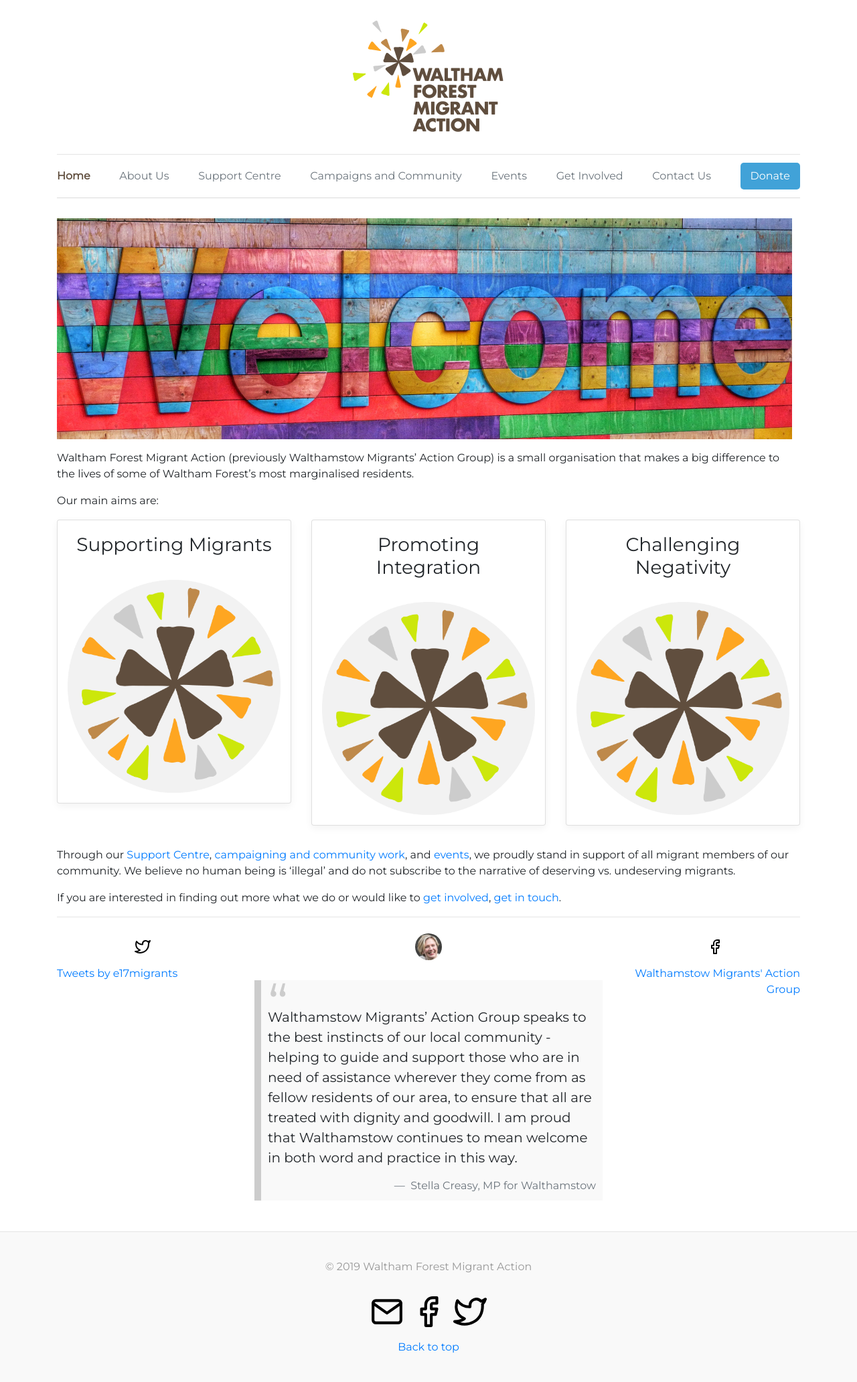
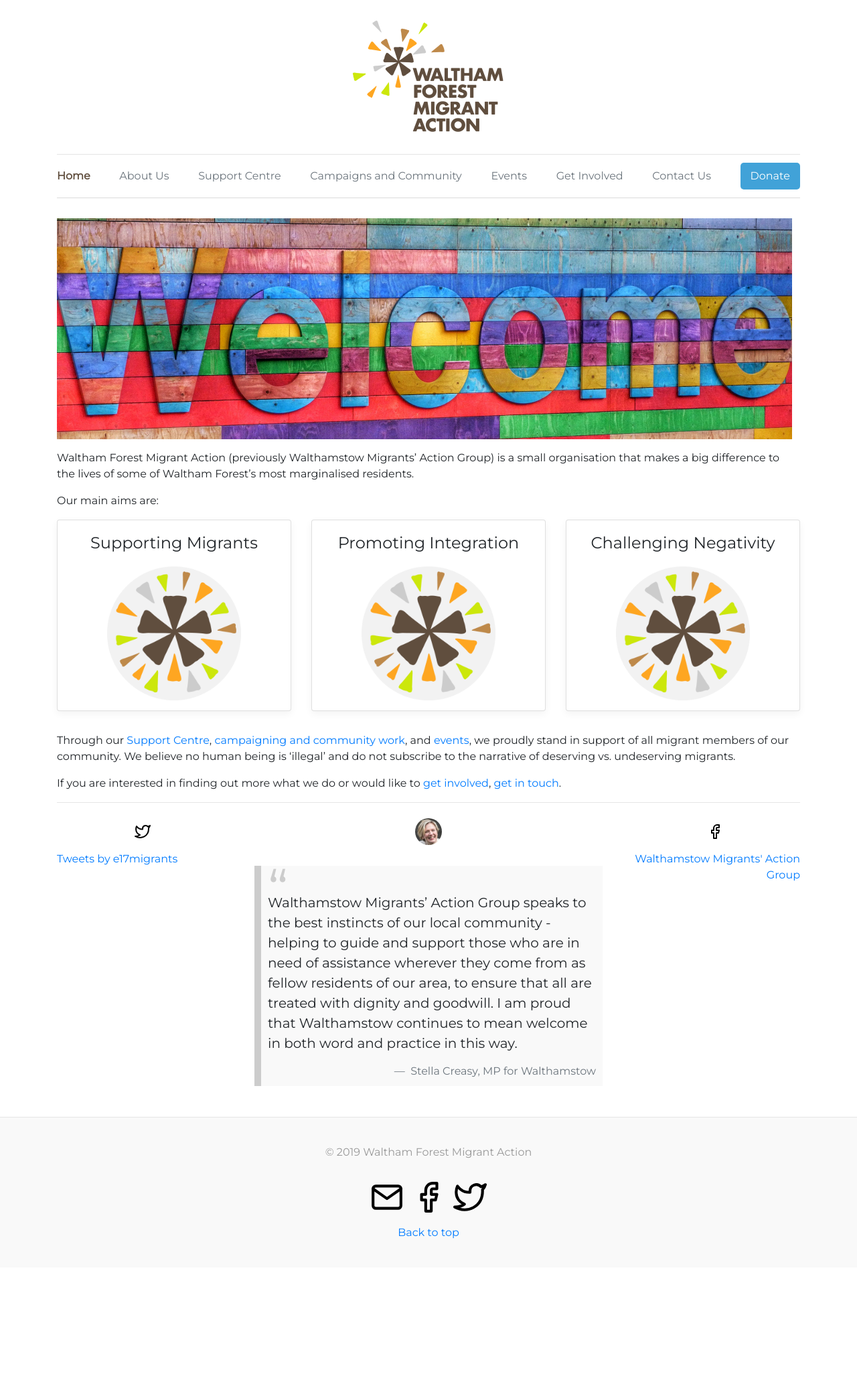
Before and after one commit to wfmigrantaction/wfmigrantaction.github.io, a Jekyll site: the page built from index.md, in a window 1280 px wide. Shown: the whole page at 67% size. Built offline with Jekyll 4.4.1, drawn with Linux system fonts in a browser that asks for light colours; comment, search, counter and statistics services are not loaded; after the commit the page ends 1893 px from its top, so only the background shows below that.

Commit message:
style tweaks

```diff
--- a/_includes/aims.html
+++ b/_includes/aims.html
@@ -2,7 +2,7 @@
   <div class="col-md-4">
     <div class="card mb-4 box-shadow">
       <div class="card-body">
-        <h3 class="mb-0 text-center">
+        <h3 class="mb-0 text-center" style="font-size: 1.5em;">
           Supporting Migrants
         </h3>
       </div>
@@ -12,7 +12,7 @@
   <div class="col-md-4">
     <div class="card mb-4 box-shadow">
       <div class="card-body">
-        <h3 class="mb-0 text-center">
+        <h3 class="mb-0 text-center" style="font-size: 1.5em;">
           Promoting Integration
         </h3>
       </div>
@@ -22,7 +22,7 @@
   <div class="col-md-4">
     <div class="card mb-4 box-shadow">
       <div class="card-body">
-        <h3 class="mb-0 text-center">
+        <h3 class="mb-0 text-center" style="font-size: 1.5em;">
           Challenging Negativity
         </h3>
       </div>
--- a/css/main.scss
+++ b/css/main.scss
@@ -67,7 +67,9 @@
 }
 
 .card-img-bottom {
-  margin: 15px;
-  width: calc(100% - 30px);
-  height: calc(100% - 30px);
+  max-width: calc(100% - 30px);
+  max-height: calc(100% - 30px);
+  width: 200px;
+  height: 200px;
+  margin: 0 auto 15px auto;
 }
```
